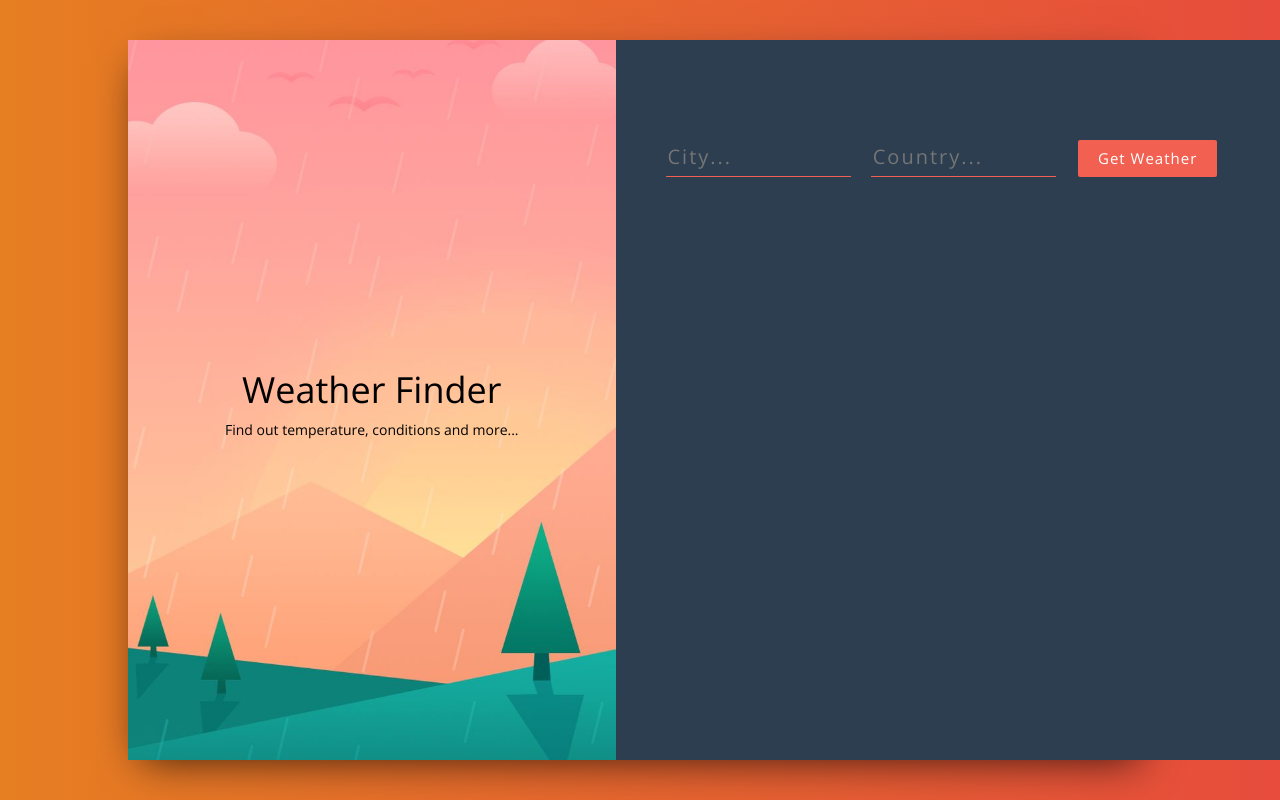
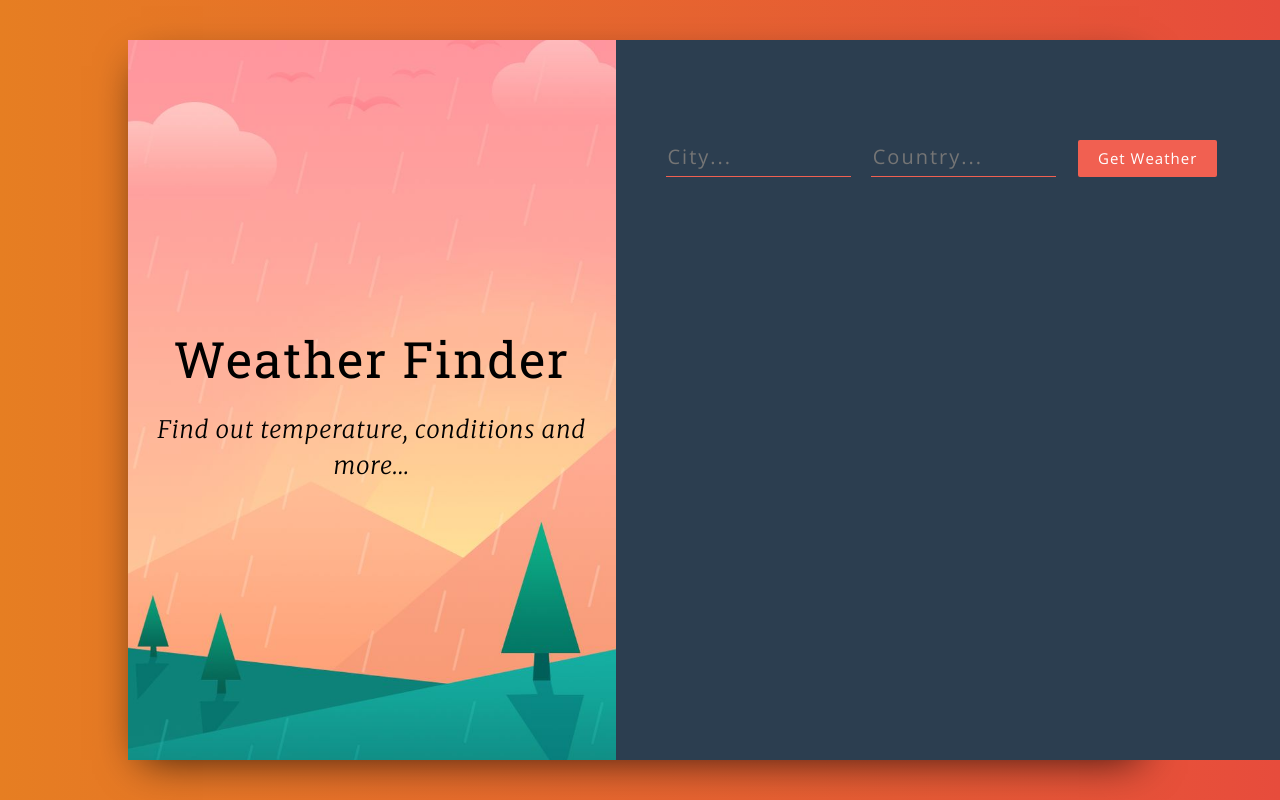
Before and after one commit to spiritxhx/Weather-finder, a React (Create React App) app in the folder react-weather-app/: page / in a window 1280 px wide. Built offline with nearby package versions, Linux system fonts and the light colour scheme.

Commit message:
stylr the title

```diff
--- a/react-weather-app/src/components/Title.js
+++ b/react-weather-app/src/components/Title.js
@@ -4,8 +4,8 @@
     render() {
         return(
             <div>
-                <h1>Weather Finder</h1>
-                <p>Find out temperature, conditions and more...</p>
+                <h1 className='title-container__title'>Weather Finder</h1>
+                <h3 className='title-container__subtitle'>Find out temperature, conditions and more...</h3>
             </div>
         );
     }
--- a/react-weather-app/src/components/Weather.js
+++ b/react-weather-app/src/components/Weather.js
@@ -2,12 +2,22 @@
 
 export const Weather =(props) => {
     return (
-        <div>
-            {props.city && props.country && <p>Location: {props.city}, {props.country}</p>}
-            {props.temperature && <p>Temperature: {props.temperature}</p>}
-            {props.humidity && <p>Humidity: {props.humidity}</p>}
-            {props.description && <p>Conditions: {props.description}</p>}
-            {props.error && <p>{props.error}</p>}
+        <div className="weather__info">
+            {
+                props.city && props.country && <p>Location: {props.city}, {props.country}</p>
+            }
+            {
+                props.temperature && <p>Temperature: {props.temperature}</p>
+            }
+            {
+                props.humidity && <p>Humidity: {props.humidity}</p>
+            }
+            {
+                props.description && <p>Conditions: {props.description}</p>
+            }
+            {
+                props.error && <p>{props.error}</p>
+            }
         </div>
     );
 }
```
